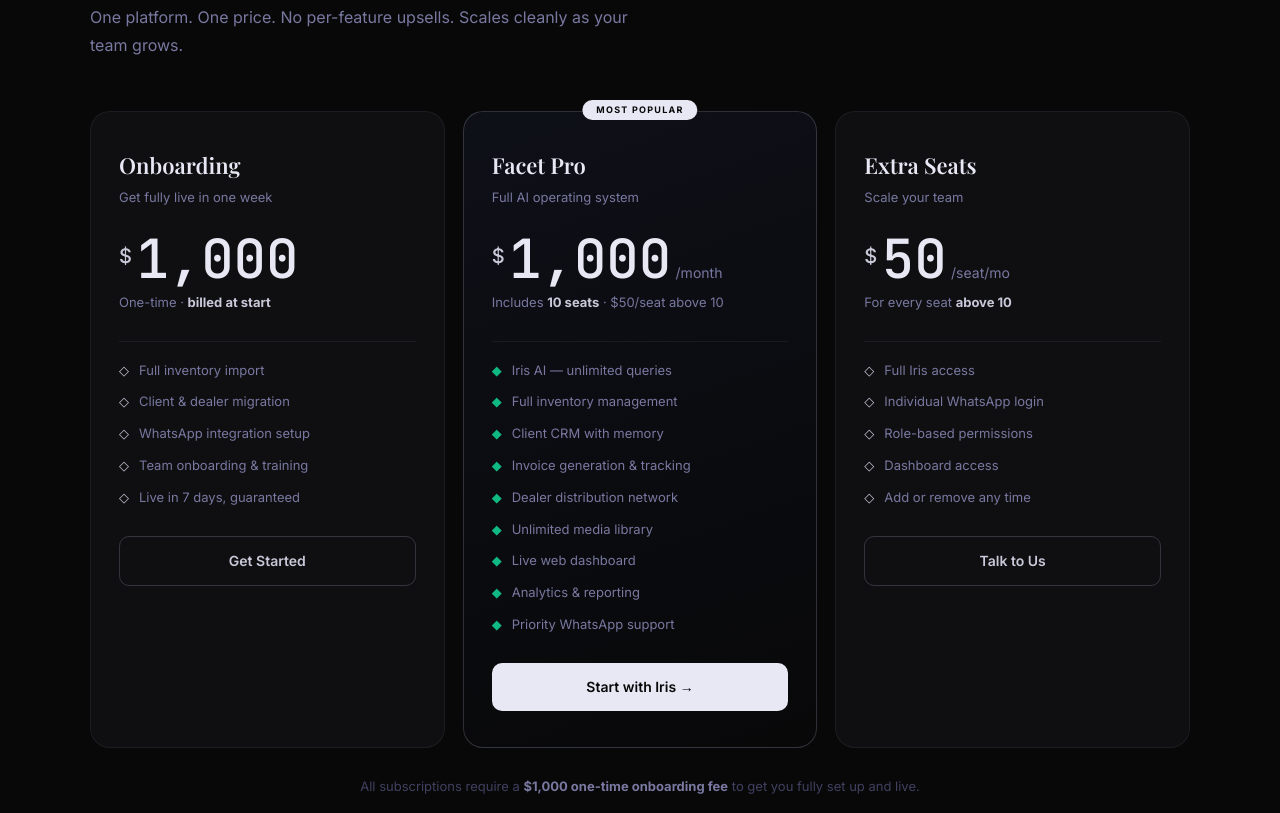
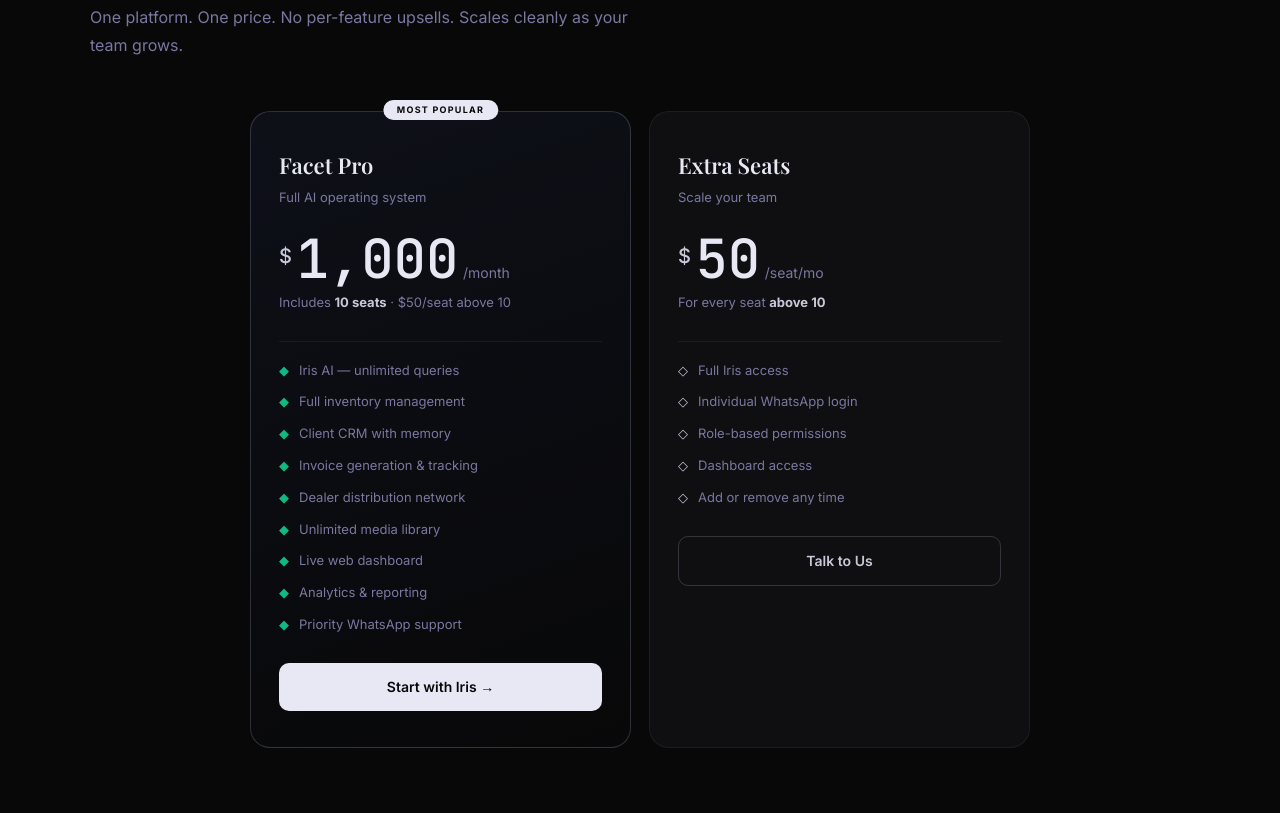
Before and after one commit to GojoViv/facet-landing, a plain HTML site: page index.html in a window 1280 px wide. Shown: the part 9167-9980 px from the top of the page. Drawn offline with nearby package versions, Linux system fonts and the light colour scheme; a web font is replaced by a local one.

Commit message:
Remove onboarding pricing card and fee note

```diff
--- a/index.html
+++ b/index.html
@@ -542,7 +542,7 @@
 
     /* ─── PRICING ─── */
     .price-section { padding: 88px 24px; }
-    .price-grid { display: grid; grid-template-columns: repeat(3,1fr); gap: 18px; margin-top: 52px; }
+    .price-grid { display: grid; grid-template-columns: repeat(2,1fr); gap: 18px; margin-top: 52px; max-width: 780px; margin-left: auto; margin-right: auto; }
     .price-card {
       background: var(--surface); border: 1px solid var(--border);
       border-radius: 20px; padding: 36px 28px; position: relative;
@@ -1312,25 +1312,6 @@
     <p class="section-sub">One platform. One price. No per-feature upsells. Scales cleanly as your team grows.</p>
 
     <div class="price-grid">
-      <div class="price-card">
-        <div class="price-name">Onboarding</div>
-        <div class="price-desc">Get fully live in one week</div>
-        <div class="price-amount">
-          <span class="price-currency">$</span>
-          <span class="price-num">1,000</span>
-        </div>
-        <div class="price-seats">One-time · <strong>billed at start</strong></div>
-        <hr class="pd" />
-        <div class="pf-list">
-          <div class="pf-row"><span class="pf-ck">◇</span> Full inventory import</div>
-          <div class="pf-row"><span class="pf-ck">◇</span> Client & dealer migration</div>
-          <div class="pf-row"><span class="pf-ck">◇</span> WhatsApp integration setup</div>
-          <div class="pf-row"><span class="pf-ck">◇</span> Team onboarding & training</div>
-          <div class="pf-row"><span class="pf-ck">◇</span> Live in 7 days, guaranteed</div>
-        </div>
-        <a href="#contact" class="price-btn ghost">Get Started</a>
-      </div>
-
       <div class="price-card feat">
         <div class="price-name">Facet Pro</div>
         <div class="price-desc">Full AI operating system</div>
@@ -1376,7 +1357,6 @@
       </div>
     </div>
 
-    <p class="price-note">All subscriptions require a <strong>$1,000 one-time onboarding fee</strong> to get you fully set up and live.</p>
   </div>
 </section>
 
```
